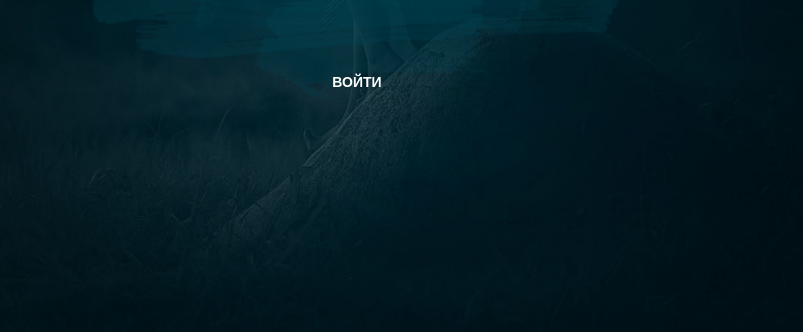
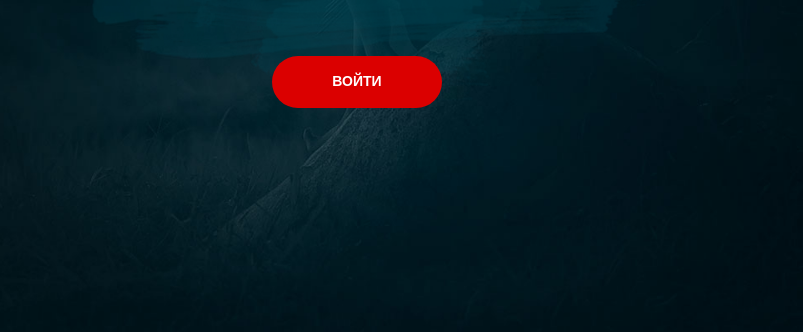
Before and after one commit to Boilerr/air_asia, a plain HTML site: page index.html in a window 1280 px wide. Shown: the part 414-746 px from the top of the page, without its empty margins (283-1086 px from the left). Drawn offline with nearby package versions, Linux system fonts and the light colour scheme.

Commit message:
fix btn on index

```diff
--- a/index.html
+++ b/index.html
@@ -27,7 +27,7 @@
     </picture>
     <!-- h1 tag in this container for accessibility purposes only -->
     <h1 class="title title_welcome">Открой для себя Азию</h1>
-    <a href="./main.html" title="enter to main page" class="btn btn_primary btn_welcome">войти</a>
+    <a href="./main.html" title="enter to main page" class="btn btn__primary btn_welcome">войти</a>
   </div>
 </body>
 </html>
```
